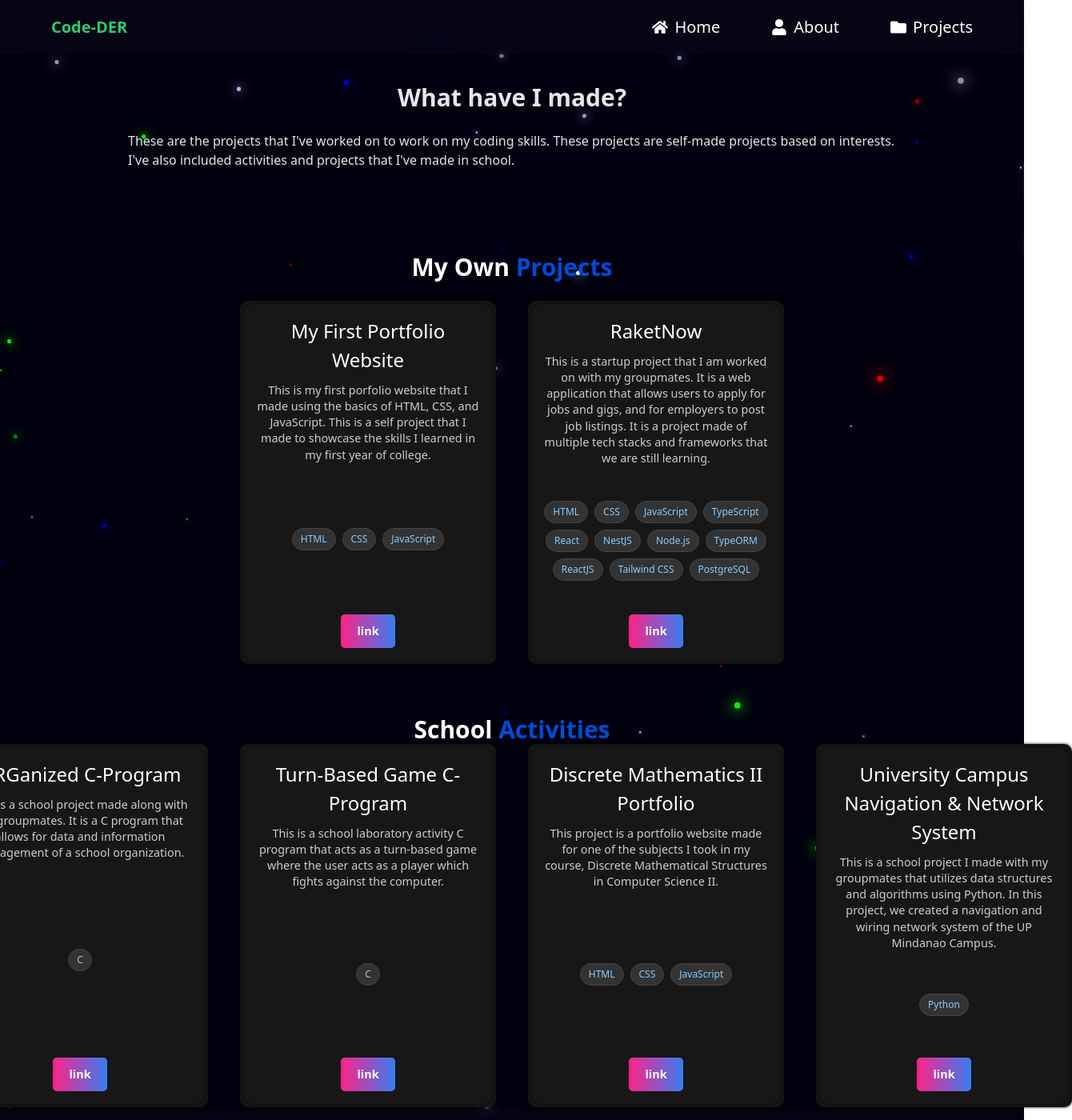
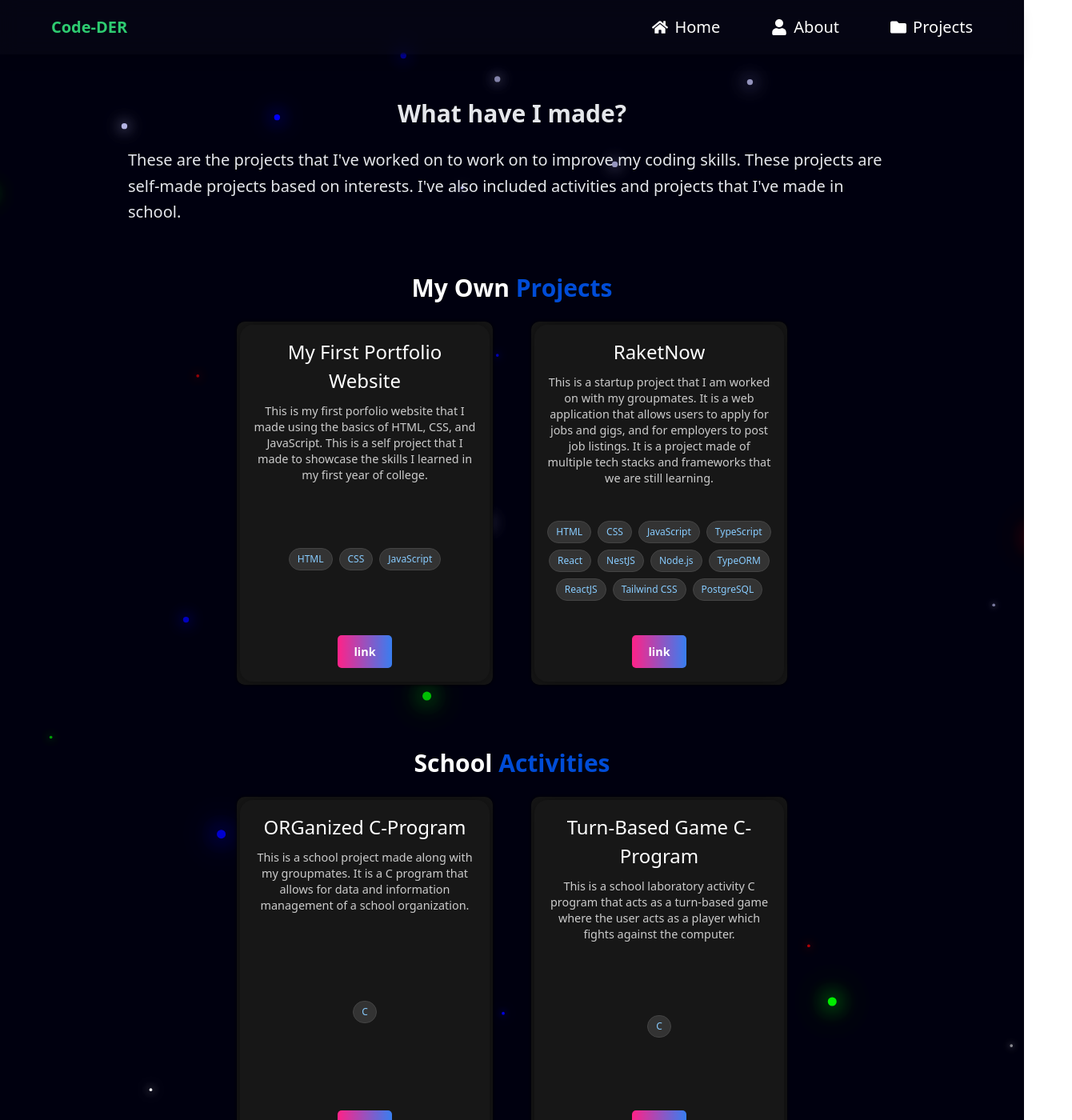
Before and after one commit to Code-DER/Xander-Jay-Cagang-Portfolio, a React (Vite) app in the folder my-portfolio/: page /projects in a window 1280 px wide. Shown: the top 1400 px of the page at 80% size, 1340 px wide, since content can reach past the window. Built offline with nearby package versions, Linux system fonts and the light colour scheme.

Commit message:
feat: improved Projects page layout

```diff
--- a/my-portfolio/src/components/Card.jsx
+++ b/my-portfolio/src/components/Card.jsx
@@ -114,6 +114,7 @@
             position: absolute;
             filter: blur(50px);
             overflow: hidden;
+            z-index: 2;
         }
 
         .card:hover .content::before {
--- a/my-portfolio/src/components/Projects.jsx
+++ b/my-portfolio/src/components/Projects.jsx
@@ -6,7 +6,7 @@ export default function Projects() {
     return (
         <>
             <motion.section
-                className="flex-1 flex flex-col md:flex-row items-center justify-center md:justify-between text-center md:text-left gap-8 px-20 py-10"
+                className="flex-1 flex flex-col md:flex-row items-center justify-center md:justify-between text-center md:text-left gap-8 px-20 pt-15 pb-5"
                 initial={{ opacity: 0, x: -50 }}
                 animate={{ opacity: 1, x: 0}}
                 transition={{ duration: 0.5 }}
@@ -20,8 +20,8 @@ export default function Projects() {
                     <h1 className="text-3xl font-bold text-center">
                         What have I made?
                     </h1>
-                    <p>
-                        These are the projects that I've worked on to work on my coding skills.
+                    <p className="text-lg md:text-xl leading-relaxed">
+                        These are the projects that I've worked on to work on to improve my coding skills.
                         These projects are self-made projects based on interests. I've also included
                         activities and projects that I've made in school.
                     </p>
@@ -29,7 +29,7 @@ export default function Projects() {
 
             </motion.section>
             <motion.section
-                className="flex flex-col items-center justify-center gap-6 py-16 px-20"
+                className="flex flex-col items-center justify-center gap-6 px-20 py-10"
                 initial={{ opacity: 0 }}
                 animate={{ opacity: 1 }}
                 transition={{ duration: 0.8 }}
@@ -41,7 +41,7 @@ export default function Projects() {
                     </span>
                 </h1>
                 <motion.div
-                    className="flex justify-center gap-10"
+                    className="flex flex-wrap w-full justify-center gap-12 max-w-7xl"
                 >
                     {portfolioData.ownProjects.map((project, index) => {
                         return (
@@ -50,7 +50,12 @@ export default function Projects() {
                     })}
                 </motion.div>
             </motion.section>
-            <motion.section>
+            <motion.section
+                className="flex flex-col items-center justify-center gap-6 px-20 py-10 "
+                initial={{ opacity: 0 }}
+                animate={{ opacity: 1 }}
+                transition={{ duration: 0.8 }}
+            >
                 <h1 className="text-3xl font-bold text-center">
                     School {" "}
                     <span className="font-bold text-[#004CD7]">
@@ -58,7 +63,7 @@ export default function Projects() {
                     </span>
                 </h1>
                 <motion.div
-                    className="flex justify-center gap-10"
+                    className="flex flex-wrap w-full justify-center gap-12 max-w-7xl"
                 >
                     {portfolioData.schoolActivities.map((activity, index) => {
                         return (
```
